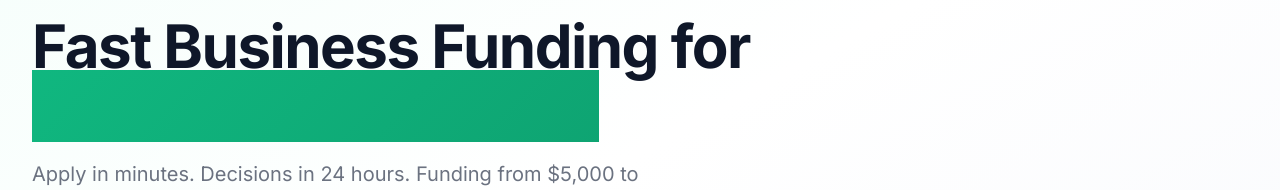
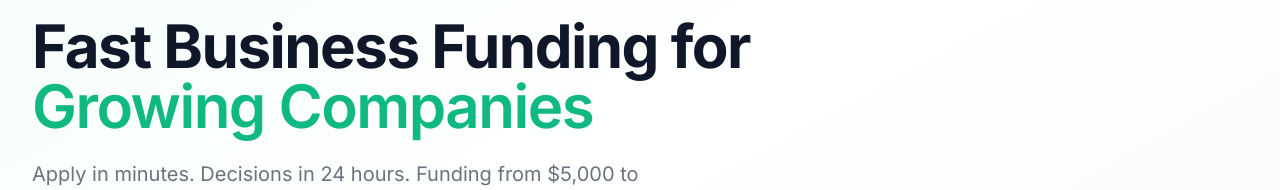
Before and after one commit to ohnotriplesix/CapitalFlow, a Next.js app: page / in a window 1280 px wide. Shown: the part 196-386 px from the top of the page. Built offline with nearby package versions, Linux system fonts and the light colour scheme; no server answers.

Commit message:
Fix Growing Companies dark mode text

```diff
--- a/app/globals.css
+++ b/app/globals.css
@@ -84,7 +84,6 @@
     background: linear-gradient(135deg, hsl(160, 84%, 39%) 0%, hsl(160, 70%, 30%) 100%);
   }
   .text-gradient {
-    @apply bg-clip-text text-transparent;
-    background: linear-gradient(135deg, hsl(160, 84%, 39%) 0%, hsl(160, 84%, 35%) 100%);
+    @apply text-emerald-500 dark:text-emerald-400 font-semibold;
   }
 }
```
